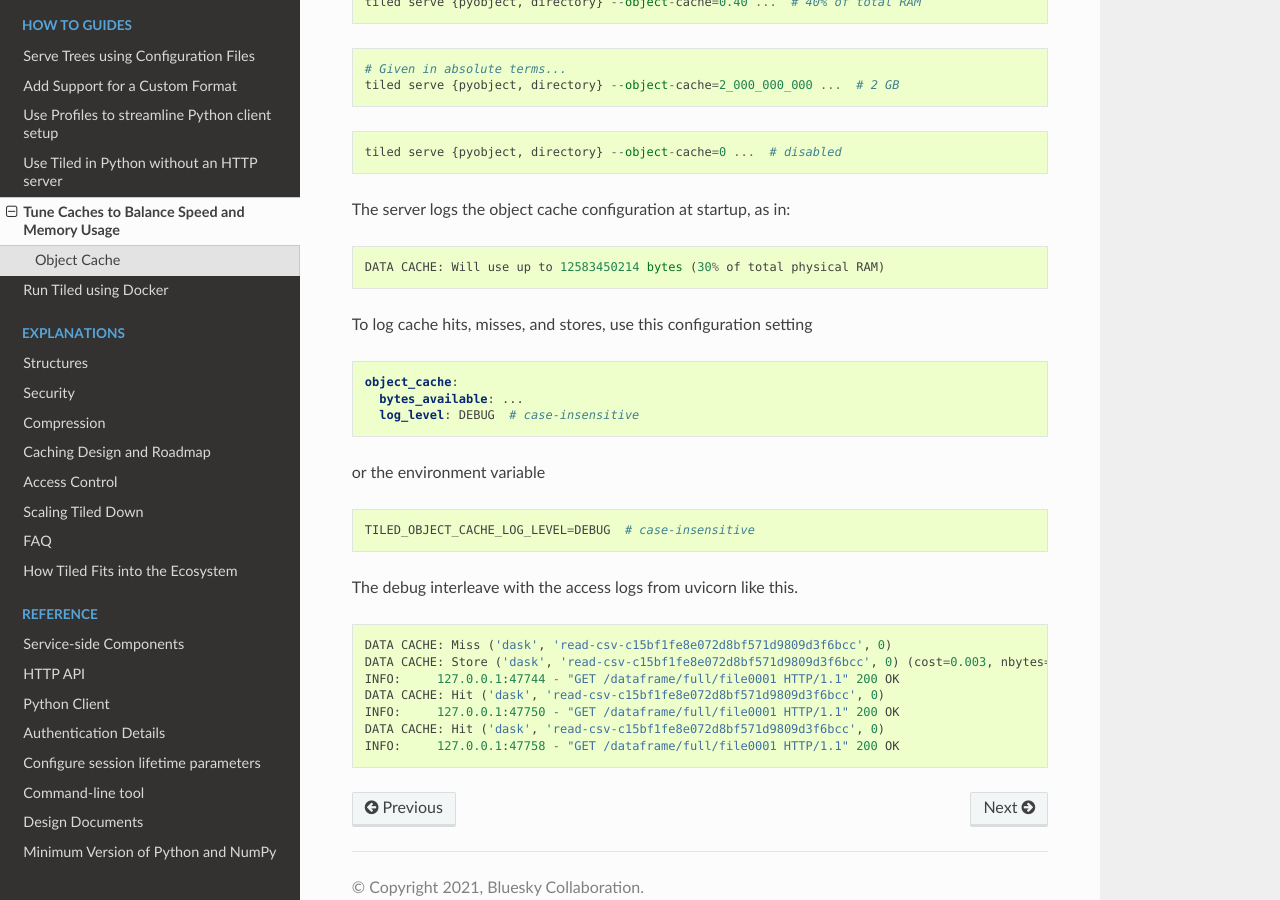
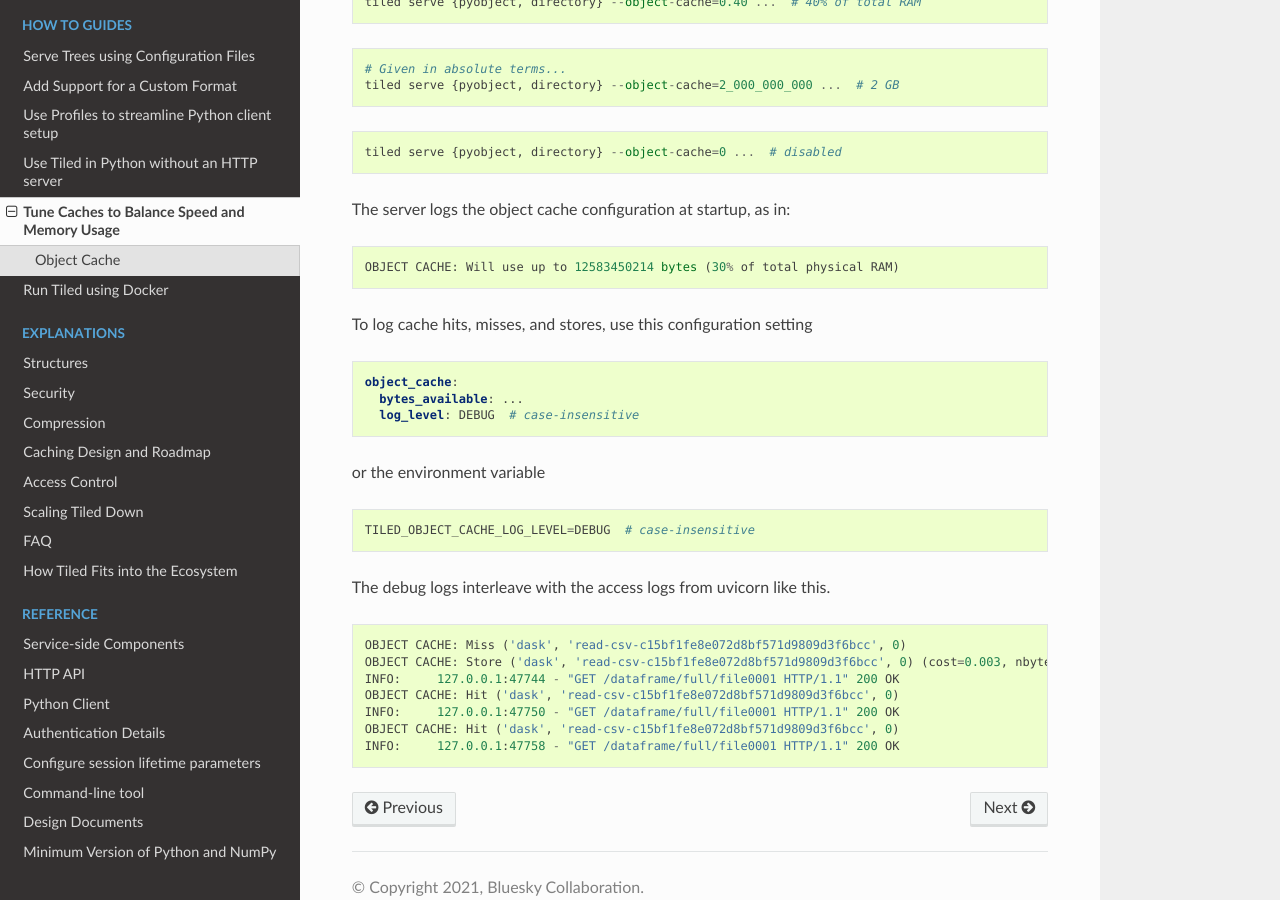
Before and after one commit to bluesky/tiled, a Sphinx documentation site: the page built from docs/source/how-to/tune-caches.md, in a window 1280 px wide and 900 px high, scrolled down 914 px. Built offline with Sphinx 7.4.7 and the Read the Docs theme 2.0.0, drawn with Linux system fonts in a browser that asks for light colours; pages that are not in the unit, such as notebooks, are missing from menus.

Commit message:
Missed renamings in docs

````diff
--- a/docs/source/how-to/tune-caches.md
+++ b/docs/source/how-to/tune-caches.md
@@ -56,7 +56,7 @@ tiled serve {pyobject, directory} --object-cache=0 ...  # disabled
 The server logs the object cache configuration at startup, as in:
 
 ```
-DATA CACHE: Will use up to 12583450214 bytes (30% of total physical RAM)
+OBJECT CACHE: Will use up to 12583450214 bytes (30% of total physical RAM)
 ```
 
 To log cache hits, misses, and stores, use this configuration setting
@@ -73,14 +73,14 @@ or the environment variable
 TILED_OBJECT_CACHE_LOG_LEVEL=DEBUG  # case-insensitive
 ```
 
-The debug interleave with the access logs from uvicorn like this.
+The debug logs interleave with the access logs from uvicorn like this.
 
 ```
-DATA CACHE: Miss ('dask', 'read-csv-c15bf1fe8e072d8bf571d9809d3f6bcc', 0)
-DATA CACHE: Store ('dask', 'read-csv-c15bf1fe8e072d8bf571d9809d3f6bcc', 0) (cost=0.003, nbytes=200)
+OBJECT CACHE: Miss ('dask', 'read-csv-c15bf1fe8e072d8bf571d9809d3f6bcc', 0)
+OBJECT CACHE: Store ('dask', 'read-csv-c15bf1fe8e072d8bf571d9809d3f6bcc', 0) (cost=0.003, nbytes=200)
 INFO:     127.0.0.1:47744 - "GET /dataframe/full/file0001 HTTP/1.1" 200 OK
-DATA CACHE: Hit ('dask', 'read-csv-c15bf1fe8e072d8bf571d9809d3f6bcc', 0)
+OBJECT CACHE: Hit ('dask', 'read-csv-c15bf1fe8e072d8bf571d9809d3f6bcc', 0)
 INFO:     127.0.0.1:47750 - "GET /dataframe/full/file0001 HTTP/1.1" 200 OK
-DATA CACHE: Hit ('dask', 'read-csv-c15bf1fe8e072d8bf571d9809d3f6bcc', 0)
+OBJECT CACHE: Hit ('dask', 'read-csv-c15bf1fe8e072d8bf571d9809d3f6bcc', 0)
 INFO:     127.0.0.1:47758 - "GET /dataframe/full/file0001 HTTP/1.1" 200 OK
 ```
````
Also changed, not shown: docs/source/reference/service.md (+3 -2 lines).
